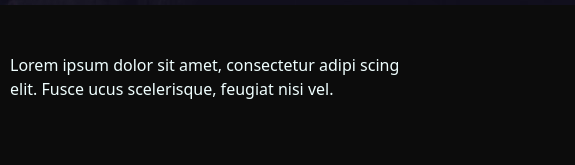
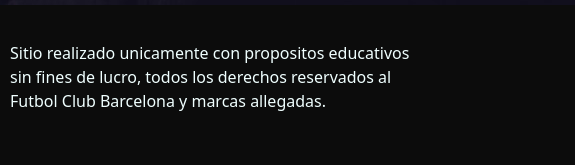
Before and after one commit to alvaropereyraa/2da-alvaroiriondo-barcelona, a website: page pages/contacto.html in a window 1280 px wide. Shown: the part 720-885 px from the top of the page, 0-575 px from the left. Drawn offline with nearby package versions, Linux system fonts and the light colour scheme.

Commit message:
[m] footer parrafo

```diff
--- a/pages/contacto.html
+++ b/pages/contacto.html
@@ -102,9 +102,9 @@
   <footer>
     <div>
       <p>
-        Lorem ipsum dolor sit amet, consectetur adipi
-        scing elit. Fusce ucus scelerisque, feugiat nisi
-        vel.
+        Sitio realizado unicamente con propositos educativos sin fines de lucro, todos los derechos reservados
+                al Futbol Club
+                Barcelona y marcas allegadas.
       </p>
     </div>
     <div>
```
Also changed, not shown: pages/estadio.html (+3 -3 lines), pages/galeria.html (+3 -3 lines), pages/leyendas.html (+3 -3 lines).
